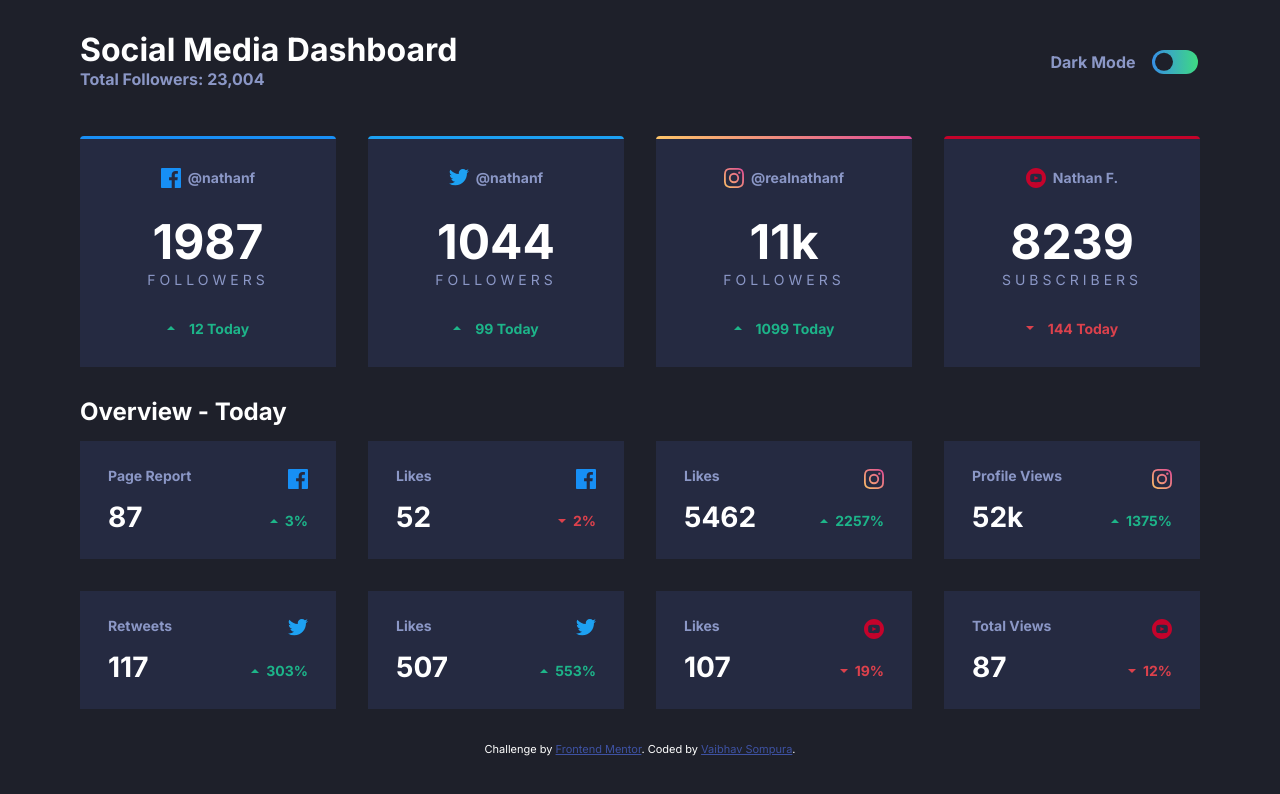
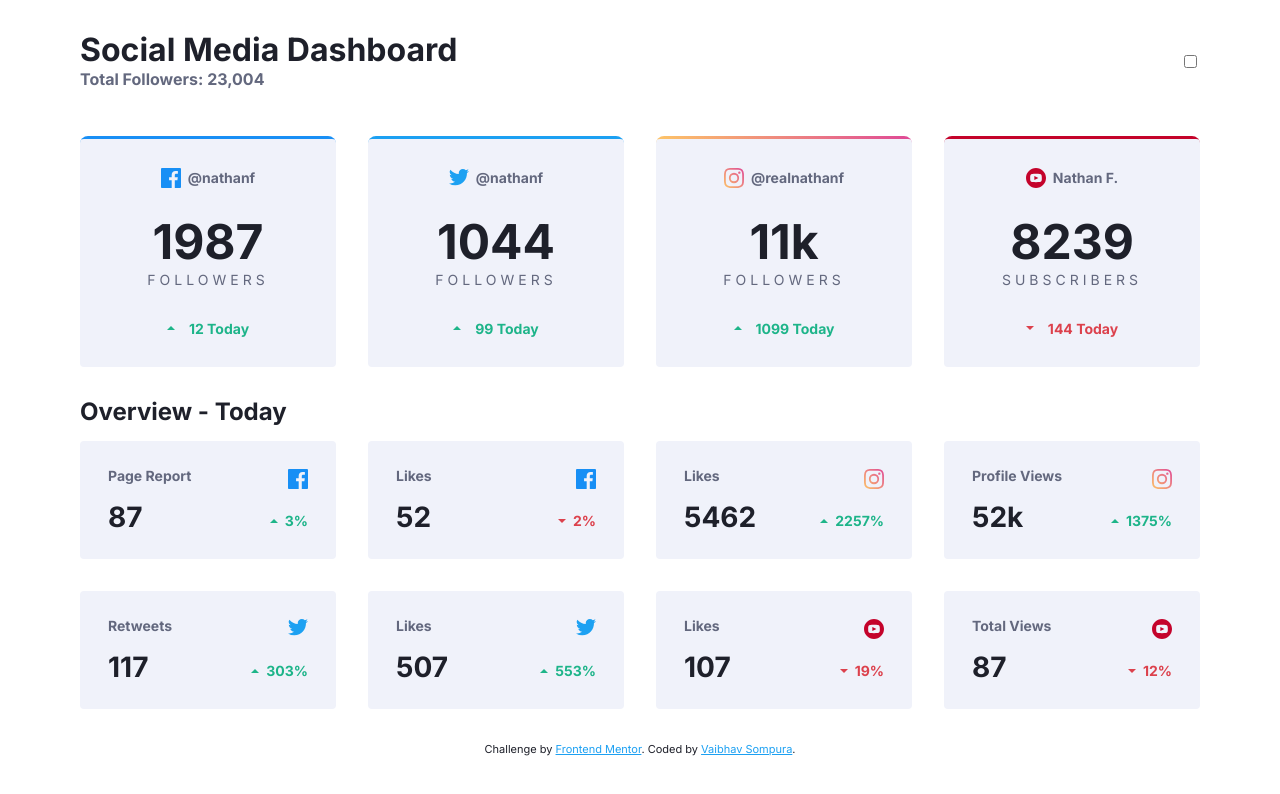
Before and after one commit to vsompura3/social-media-dashboard, a website: page index.html in a window 1280 px wide. Drawn offline with Linux system fonts and the light colour scheme; files that its build step writes are made by us from their sources.

Commit message:
changed variable names and added light/dark themes

```diff
--- a/app/js/script.js
+++ b/app/js/script.js
@@ -1 +1,10 @@
-console.log('It\'s Working');
+const check = document.getElementById('theme-toggle');
+const html = document.querySelector('html');
+
+check.addEventListener('change', e => {
+  if (check.checked) {
+    html.classList.add('theme-dark');
+  } else {
+    html.classList.remove('theme-dark');
+  }
+});
--- a/app/scss/base/base.scss
+++ b/app/scss/base/base.scss
@@ -7,6 +7,7 @@ body {
   font-size: 1rem;
   font-weight: 400;
   line-height: 1.5;
+  background-color: var(--bg);
 }
 
 h1,
--- a/app/scss/base/layout.scss
+++ b/app/scss/base/layout.scss
@@ -14,15 +14,16 @@
 
   &__title {
     font-weight: 700;
-		border-bottom: 1px solid var(--dark-text-1);
+    border-bottom: 1px solid var(--text-1);
     padding-bottom: 1.5em;
+    color: var(--text-2);
 
     & h1 {
       font-size: 2rem;
     }
 
     & span {
-			color: var(--dark-text-1);
+      color: var(--text-1);
     }
   }
 
@@ -39,69 +40,9 @@
   }
 }
 
-.toggle {
-	border: none;
-	display: flex;
-	align-items: center;
-	gap: 1em;
-	padding: 0.5em 0 0;
-
-	& span {
-		color: var(--dark-text-1);
-		font-weight: 700;
-	}
-
-	&__wrapper {
-		position: relative;
-		border-radius: 150vw;
-		background-image: linear-gradient(to right, var(--toggle-bg-start), var(--toggle-bg-end));
-		overflow: hidden;
-	}
-
-	& input[type="radio"] {
-		transform: translateX(100em);
-		padding: 0;
-		margin: 0 0.25em;
-	}
-
-	& label {
-		position: absolute;
-		top: 0;
-		width: 50%;
-		height: 100%;
-		opacity: 0.25;
-
-		&:first-child {
-			left: 0;
-		}
-		&:last-child {
-			right: 0;
-		}
-	}
-
-	&__switcher {
-		position: absolute;
-		width: 1.15rem;
-		height: 1.15rem;
-		background: var(--dark-bg);
-		top: 50%;
-		left: 0.1875rem;
-		transform: translateY(-50%);
-		border-radius: 50%;
-		pointer-events: none;
-	}
-
-	&input[type="radio"]#light:checked + .toggle__switcher {
-		// Todo
-	}
-
-	@media screen and (min-width: 40.5em) {
-		padding: 0;
-	}
-}
+// TODO - Theme Toggle Here
 
 // Sections
-
 section {
   padding: 1em 0 0;
 }
@@ -111,6 +52,7 @@ section {
 
   &__title {
     margin: 1em 0;
+    color: var(--text-2);
   }
 }
 
@@ -125,10 +67,11 @@ section {
   }
 
   & .card {
-		background: var(--dark-card);
+    border-radius: 4px;
+    background: var(--bg-card);
 
     &:hover {
-			// TODO
+      background: var(--bg-card-hover);
     }
   }
 
@@ -143,10 +86,10 @@ section {
       position: relative;
 
       &::after {
-				content: "";
+        content: '';
         position: absolute;
         inset: -3px 0 0;
-				border-radius: 4px;
+        border-radius: 8px;
         z-index: -2;
         background-color: currentColor;
       }
@@ -160,7 +103,11 @@ section {
       }
 
       &:nth-child(3)::after {
-				background-image: linear-gradient(to right, var(--instagram-start), var(--instagram-end));
+        background-image: linear-gradient(
+          to right,
+          var(--instagram-start),
+          var(--instagram-end)
+        );
       }
 
       &:nth-child(4)::after {
@@ -171,12 +118,13 @@ section {
         display: flex;
         align-items: center;
         gap: 0.5em;
-				color: var(--dark-text-1);
+        color: var(--text-1);
         font-weight: 700;
       }
 
       &__count {
         font-weight: 700;
+        color: var(--text-2);
 
         p {
           font-size: 3rem;
@@ -184,7 +132,7 @@ section {
         }
 
         span {
-					color: var(--dark-text-1);
+          color: var(--text-1);
           text-transform: uppercase;
           font-weight: 400;
           letter-spacing: 4px;
@@ -218,7 +166,7 @@ section {
         justify-self: start;
         align-self: start;
         font-weight: 700;
-				color: var(--dark-text-1);
+        color: var(--text-1);
         text-align: left;
       }
 
@@ -233,6 +181,7 @@ section {
         font-size: 1.75rem;
         font-weight: 700;
         line-height: 1;
+        color: var(--text-2);
       }
 
       &__report {
--- a/app/scss/base/variables.scss
+++ b/app/scss/base/variables.scss
@@ -1,5 +1,5 @@
 :root {
-	--font-inter: "Inter", "Poppins", Arial, Helvetica, sans-serif;
+  --font-inter: 'Inter', 'Poppins', Arial, Helvetica, sans-serif;
 
   --spacer: 1rem;
 
@@ -12,15 +12,48 @@
   --youtube: #c4032a;
   --toggle-bg-start: #378fe6;
   --toggle-bg-end: #3eda82;
-	--toggle: #aeb3cb;
-	--dark-bg: #1e202a;
-	--dark-top-bg: #1f212e;
-	--dark-card: #252a41;
-	--dark-text-1: #8b97c6;
-	--dark-text-2: #fff;
-	--light-bg: #fff;
-	--light-top-bg: #f5f7ff;
-	--light-card: #f0f2fa;
-	--light-text-1: #63687e;
-	--light-text-2: #1e202a;
+  --toggle: hsl(230, 22%, 74%);
+
+  --bg: hsl(0, 0%, 100%);
+  --top-bg: hsl(228, 100%, 98%);
+  --bg-card: hsl(228, 50%, 96%);
+  --bg-card-hover: hsl(232, 33%, 91%);
+  --text-1: hsl(229, 12%, 44%);
+  --text-2: hsl(230, 17%, 14%);
 }
+
+.theme-dark {
+  --bg: hsl(230, 17%, 14%);
+  --top-bg: hsl(232, 19%, 15%);
+  --bg-card: hsl(229, 27%, 20%);
+  --bg-card-hover: hsl(228, 26%, 27%);
+  --text-1: hsl(228, 34%, 66%);
+  --text-2: hsl(0, 0%, 100%);
+}
+/*
+
+#### Dark Theme
+
+- Toggle: linear gradient hsl(210, 78%, 56%) to hsl(146, 68%, 55%)
+
+#### Light Theme
+
+- Toggle: hsl(230, 22%, 74%)
+
+### Neutral
+
+#### Dark Theme
+
+- Very Dark Blue (BG): hsl(230, 17%, 14%)
+- Very Dark Blue (Top BG Pattern): hsl(232, 19%, 15%)
+- Dark Desaturated Blue (Card BG): hsl(228, 28%, 20%)
+- Desaturated Blue (Text): hsl(228, 34%, 66%)
+- White (Text): hsl(0, 0%, 100%)
+
+#### Light Theme
+
+- White (BG): hsl(0, 0%, 100%)
+- Very Pale Blue (Top BG Pattern): hsl(225, 100%, 98%)
+- Light Grayish Blue (Card BG): hsl(227, 47%, 96%)
+- Dark Grayish Blue (Text): hsl(228, 12%, 44%)
+- Very Dark Blue (Text): hsl(230, 17%, 14%) */
--- a/index.html
+++ b/index.html
@@ -1,11 +1,16 @@
 <!DOCTYPE html>
-<html lang="en">
+<html lang="en" class="theme-">
   <head>
     <meta charset="UTF-8" />
     <meta name="viewport" content="width=device-width, initial-scale=1.0" />
     <!-- displays site properly based on user's device -->
 
-		<link rel="icon" type="image/png" sizes="32x32" href="./images/favicon-32x32.png" />
+    <link
+      rel="icon"
+      type="image/png"
+      sizes="32x32"
+      href="./images/favicon-32x32.png"
+    />
     <!-- Font -->
     <link rel="preconnect" href="https://fonts.googleapis.com" />
     <link rel="preconnect" href="https://fonts.gstatic.com" crossorigin />
@@ -18,16 +23,17 @@
     <!-- JS -->
     <script defer src="./dist/js/script.js"></script>
 
-		<title>Frontend Mentor | [Challenge Name Here]</title>
+    <title>Frontend Mentor | [Social Media Dashboard]</title>
 
     <!-- Feel free to remove these styles or customise in your own stylesheet 👍 -->
     <style>
       .attribution {
         font-size: 11px;
         text-align: center;
+        color: var(--text-2);
       }
       .attribution a {
-				color: hsl(228, 45%, 44%);
+        color: var(--twitter, black);
       }
     </style>
   </head>
@@ -38,17 +44,11 @@
         <h1>Social Media Dashboard</h1>
         <span>Total Followers: 23,004</span>
       </div>
-			<fieldset class="header__toggle toggle">
-				<span>Dark Mode</span>
-				<div class="toggle__wrapper">
-					<input type="radio" name="theme" id="dark" checked />
-					<input type="radio" name="theme" id="light" />
-					<label for="dark"></label>
-					<label for="light"></label>
-					<span class="toggle__switcher"></span>
+      <div>
+        <input type="checkbox" id="theme-toggle" />
       </div>
-			</fieldset>
     </header>
+
     <!-- Main -->
     <main>
       <div class="container">
@@ -204,74 +204,24 @@
         </section>
       </div>
     </main>
-		<!--
-  Social Media Dashboard
-  Total Followers: 23,004
 
-  Dark Mode
-
-
-
-  @nathanf
-  1987
-  Followers
-  12 Today
-
-  @nathanf
-  1044
-  Followers
-  99 Today
-
-  @realnathanf
-  11k
-  Followers
-  1099 Today
-
-  Nathan F.
-  8239
-  Subscribers
-  144 Today
-
-
-
-  Overview - Today
-
-  Page Views
-  87
-  3%
-
-  Likes
-  52
-  2%
-
-  Likes
-  5462
-  2257%
-
-  Profile Views
-  52k
-  1375%
-
-  Retweets
-  117
-  303%
-
-  Likes
-  507
-  553%
-
-  Likes
-  107
-  19%
-
-  Total Views
-  1407
-  12%
--->
+    <!-- footer -->
+    <footer>
       <div class="attribution">
         Challenge by
-			<a href="https://www.frontendmentor.io?ref=challenge" target="_blank">Frontend Mentor</a>.
-			Coded by <a href="#">Vaibhav Sompura</a>.
+        <a
+          href="https://www.frontendmentor.io?ref=challenge"
+          target="_blank"
+          rel="noopener noreferrer"
+          >Frontend Mentor</a
+        >. Coded by
+        <a
+          href="https://vaibhavsompura.netlify.app"
+          target="_blank"
+          rel="noopener noreferrer"
+          >Vaibhav Sompura</a
+        >.
       </div>
+    </footer>
   </body>
 </html>
```
Also changed, not shown: notes.md (+17 -10 lines), dist/css/style.css, dist/js/script.js, 3 other files. Lines whose indentation alone changed are shown as unchanged.
